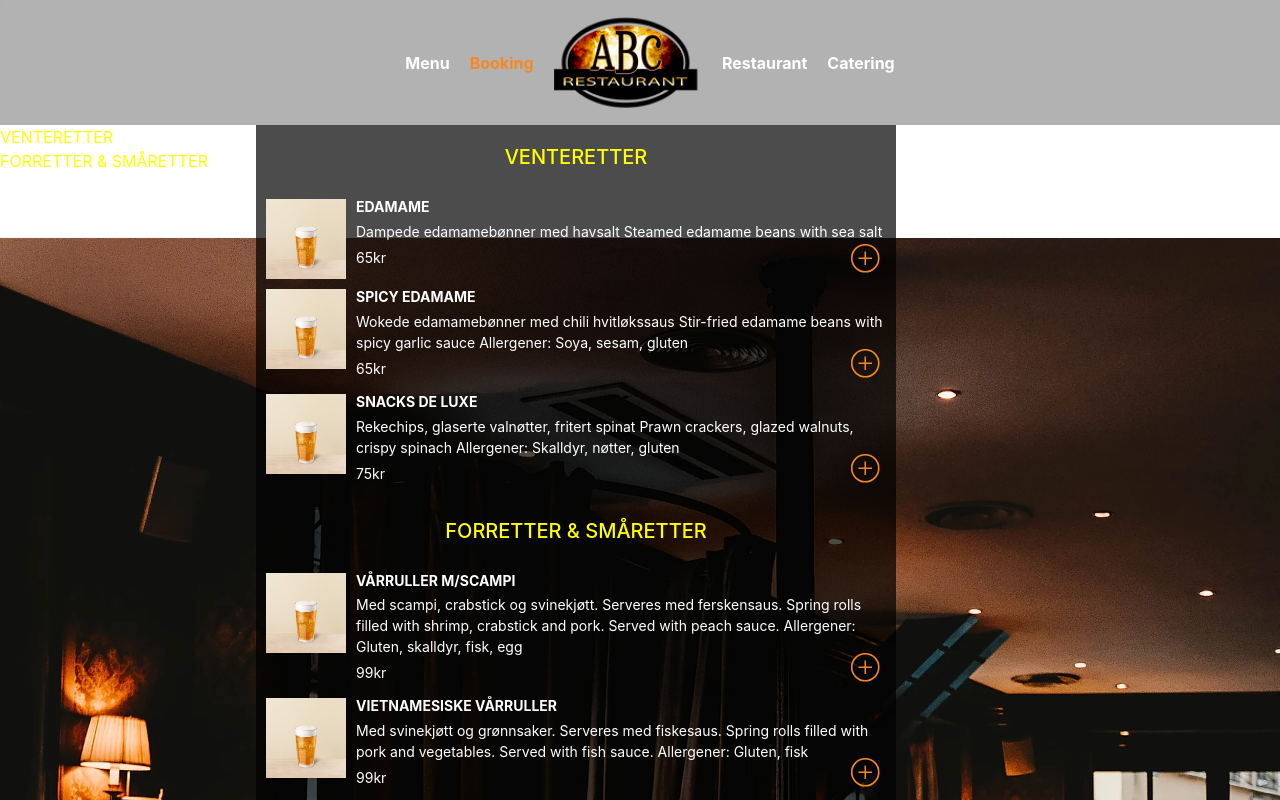
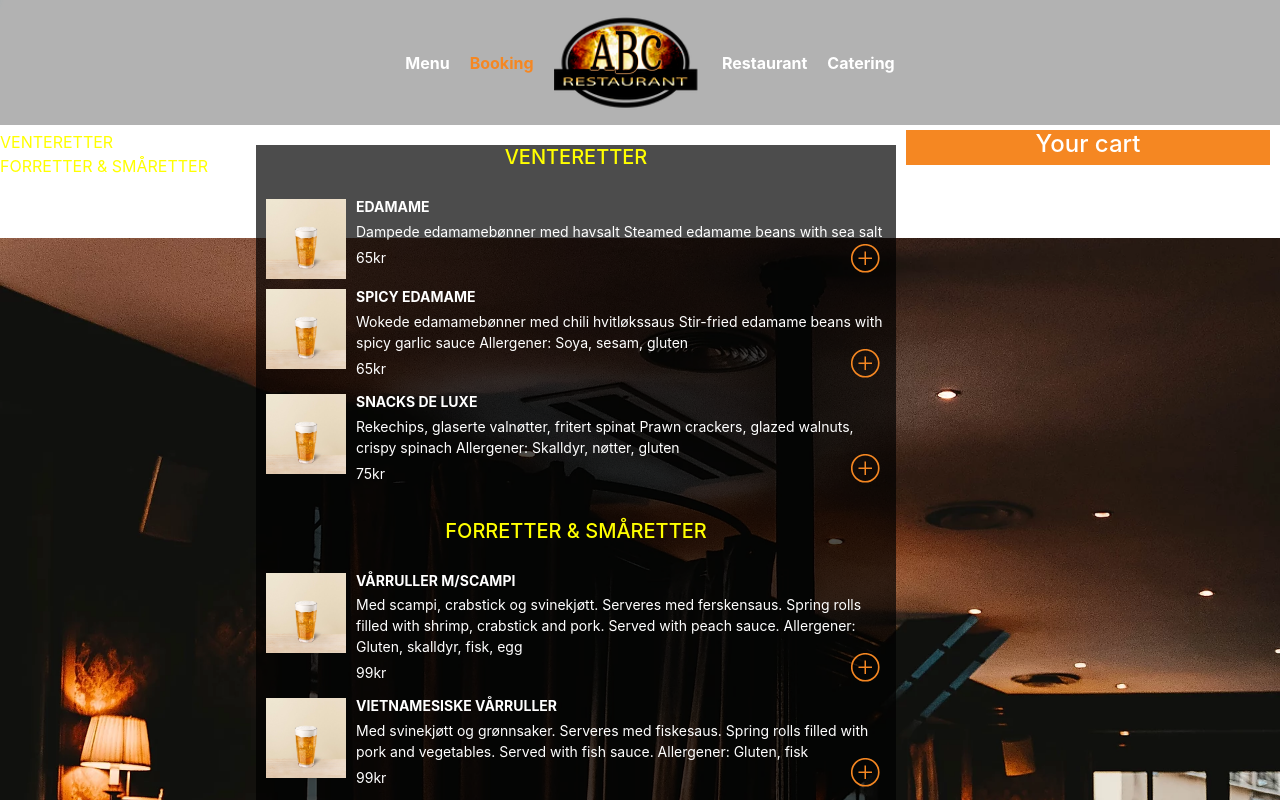
Before and after one commit to TungX/restaurent_webapp, a React (Create React App) app: page /booking in a window 1280 px wide. Shown: the top 800 px of the page. Built offline with nearby package versions, Linux system fonts and the light colour scheme.

Commit message:
add cart

```diff
--- a/src/componets/BookingScreen.js
+++ b/src/componets/BookingScreen.js
@@ -8,6 +8,7 @@ export default class MenuScreen extends React.Component {
         this.count = 0;
         this.state = {
             showForm: false,
+            classWhenScroll: '',
             currentItem: {},
             order: [],
             totalCost: 0,
@@ -41,6 +42,18 @@ export default class MenuScreen extends React.Component {
         this.handleClickBtnMinus = this.handleClickBtnMinus.bind(this);
         this.handleClickBtnPlus = this.handleClickBtnPlus.bind(this);
         this.handleChangeNumber = this.handleChangeNumber.bind(this);
+        this.handleAddToCart = this.handleAddToCart.bind(this);
+        this.handleScroll = this.handleScroll.bind(this);
+    }
+    componentDidMount() {
+        window.addEventListener('scroll', this.handleScroll, true);
+    }
+    handleScroll(e) {
+        if (window.scrollY > 70) {
+            this.setState({ classWhenScroll: 'header-small' });
+        } else {
+            this.setState({ classWhenScroll: '' });
+        }
     }
     renderCategories(category, index) {
         return (
@@ -80,6 +93,9 @@ export default class MenuScreen extends React.Component {
         this.setState({ showForm: true, currentItem, itemPrice: currentItem.price * currentItem.number });
     }
     handleAddToCart() {
+        const order = this.state.order;
+        const item = Object.assign({}, this.state.currentItem);
+        order.push({ ...item, node: this.refs.note.value });
         this.setState({ showForm: false });
     }
     handleModalClose() {
@@ -91,7 +107,8 @@ export default class MenuScreen extends React.Component {
     handleClickBtnPlus() {
         const currentItem = this.state.currentItem;
         currentItem.number = currentItem.number + 1;
-        this.setState({ currentItem, itemPrice: currentItem.price * currentItem.number });
+        currentItem.price = currentItem.price * currentItem.number;
+        this.setState({ currentItem, itemPrice: currentItem.price });
     }
     handleClickBtnMinus() {
         const currentItem = this.state.currentItem;
@@ -142,10 +159,22 @@ export default class MenuScreen extends React.Component {
             </Modal>
         )
     }
+    renderItemInCart(item, i) {
+        return (
+            <div className="item" key={i}>
+                <p className="item-info">
+                    <span className="number">{item.number}</span>
+                    <span className="name">{item.name}</span>
+                    <span className="price">kr {item.price}</span>
+                </p>
+                <p className="note"></p>
+            </div>
+        )
+    }
     render() {
         this.count = 0;
         return (
-            <div className="content">
+            <div className={`content ${this.state.classWhenScroll}`}>
                 <div className="backgroud" style={{ height: window.innerHeight }}>
                     <img src="/assests/images/background-of-booking.webp" alt="backgroud" />
                 </div>
@@ -164,7 +193,15 @@ export default class MenuScreen extends React.Component {
                             return this.renderCategories(value, index);
                         })}
                     </div>
-                    <div className="cart"></div>
+                    <div className="cart">
+                        <h4>Your cart</h4>
+                        <div className="items">
+                            {this.state.order.map((value, i) => {
+                                return this.renderItemInCart(value, i);
+                            })}
+                        </div>
+                        <div className="total"></div>
+                    </div>
                 </div>
                 {this.renderModal()}
             </div>
--- a/src/styles/booking.scss
+++ b/src/styles/booking.scss
@@ -22,13 +22,17 @@
 
     .menu {
         position: relative;
-        display: grid;
-        grid-template-columns: 20% auto 30%;
         .categories {
             color: yellow;
+            position: fixed;
+            top: 130px;
+            left: 0;
+            width: 20%;
         }
         .menu-info {
             position: relative;
+            width: 50%;
+            margin-left: 20%;
             .backgroud {
                 background-color: black;
                 position: absolute;
@@ -90,6 +94,39 @@
             }
         }
         .cart {
+            position: fixed;
+            top: 130px;
+            right: 0;
+            width: 30%;
+            color: white;
+            padding: 0 10px 5px 10px;
+            h4 {
+                background-color: #f58722;
+                text-align: center;
+                padding-bottom: 6px;
+            }
+            .item-info {
+                .number {
+                    background-color: #f58722;
+                    padding: 0px 5px;
+                }
+                .name {
+                    margin-left: 10px;
+                }
+                .price {
+                    float: right;
+                }
+            }
+        }
+    }
+}
+.content.header-small {
+    .menu {
+        .categories {
+            top: 90px;
+        }
+        .cart {
+            top: 95px;
         }
     }
 }
```
